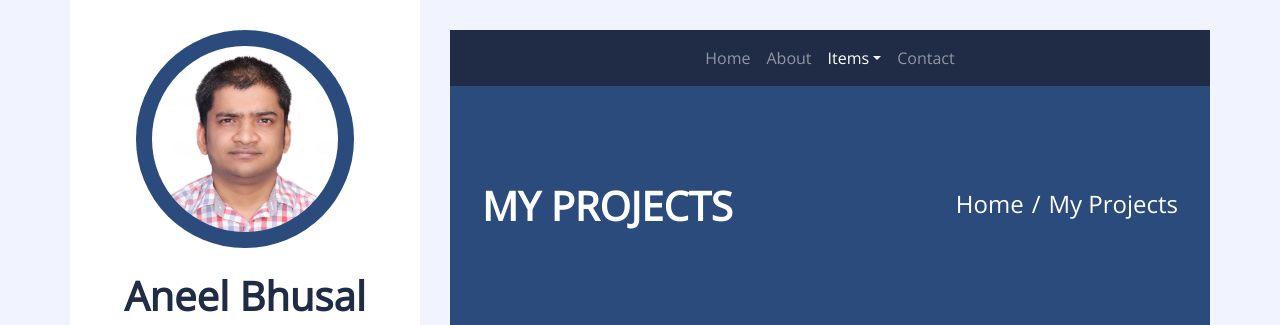
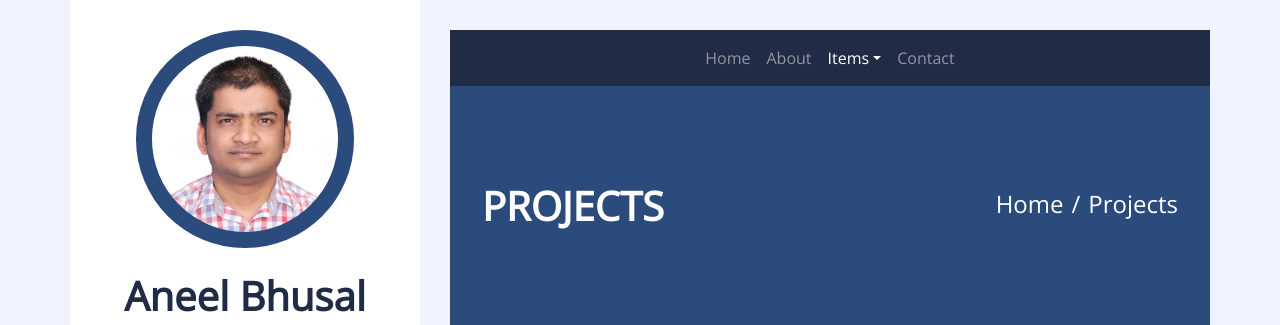
Before and after one commit to AneelBhusal1/mypersoanlsite, a plain HTML site: page blog.html in a window 1280 px wide. Shown: the top 325 px of the page. Drawn offline with nearby package versions, Linux system fonts and the light colour scheme.

Commit message:
Add files via upload

```diff
--- a/blog.html
+++ b/blog.html
@@ -4,8 +4,8 @@
         <meta charset="utf-8">
         <title>Aneel Bhusal</title>
         <meta content="width=device-width, initial-scale=1.0" name="viewport">
-        <meta content="Free Website Template" name="keywords">
-        <meta content="Free Website Template" name="description">
+        <meta content="Aneel Bhusal" name="keywords">
+        <meta content="Personal Website" name="description">
 
         <!-- Favicon -->
         <link href="img/favicon.ico" rel="icon">
@@ -71,13 +71,13 @@
             <div class="container py-5 px-2 bg-primary">
                 <div class="row py-5 px-4">
                     <div class="col-sm-6 text-center text-md-left">
-                        <h1 class="mb-3 mb-md-0 text-white text-uppercase font-weight-bold">My Projects</h1>
+                        <h1 class="mb-3 mb-md-0 text-white text-uppercase font-weight-bold">Projects</h1>
                     </div>
                     <div class="col-sm-6 text-center text-md-right">
                         <div class="d-inline-flex pt-2">
                             <h4 class="m-0 text-white"><a class="text-white" href="">Home</a></h4>
                             <h4 class="m-0 text-white px-2">/</h4>
-                            <h4 class="m-0 text-white">My Projects</h4>
+                            <h4 class="m-0 text-white">Projects</h4>
                         </div>
                     </div>
                 </div>
```
Also changed, not shown: about.html (+2 -2 lines), contact.html (+2 -2 lines), index.html (+2 -2 lines), single.html (+2 -2 lines).
